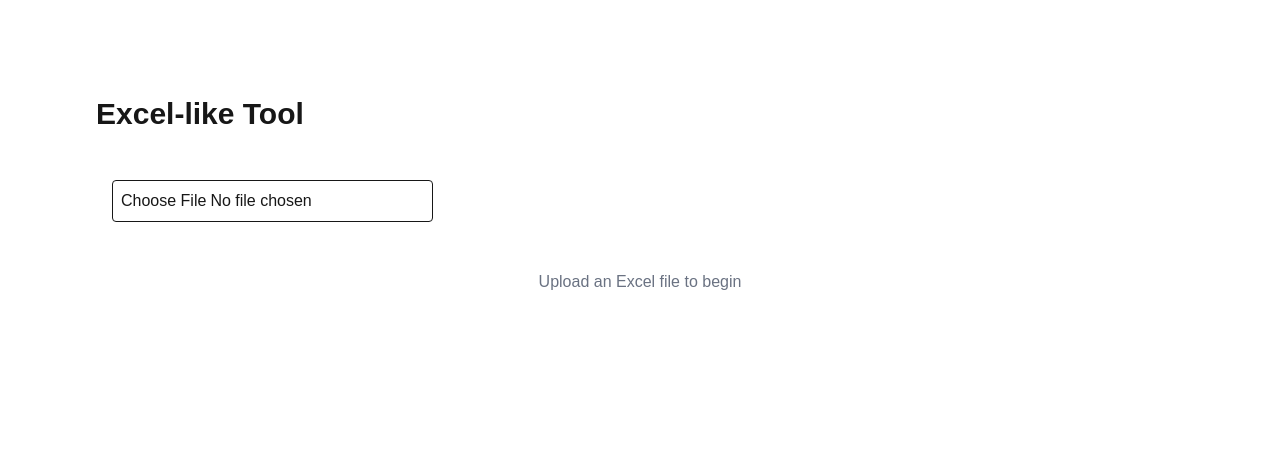
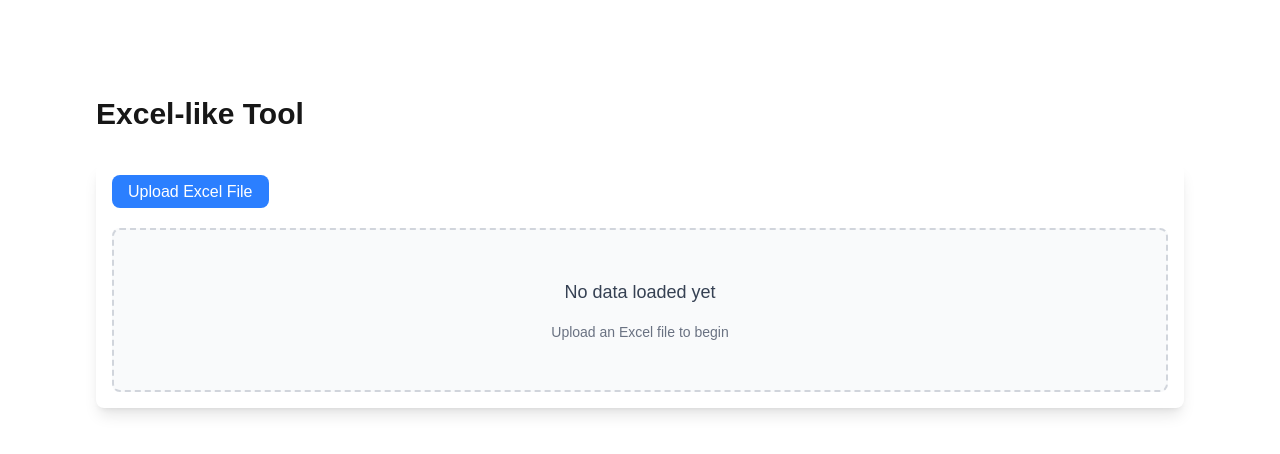
Before and after one commit to shashank-mishra14/excel-tool, a Next.js app: page / in a window 1280 px wide. Shown: the top 454 px of the page. Built offline with nearby package versions, Linux system fonts and the light colour scheme.

Commit message:
fixing ui and states

```diff
--- a/package.json
+++ b/package.json
@@ -10,6 +10,7 @@
   },
   "dependencies": {
     "@tanstack/react-table": "^8.21.2",
+    "@tanstack/react-virtual": "^3.13.5",
     "@types/xlsx": "^0.0.36",
     "file-saver": "^2.0.5",
     "next": "15.2.3",
--- a/src/components/ExcelGrid.tsx
+++ b/src/components/ExcelGrid.tsx
@@ -12,14 +12,17 @@ import {
   SortingState,
   ColumnFiltersState,
 } from '@tanstack/react-table';
-import { useState } from 'react';
+import { useState, useMemo, useCallback, useRef } from 'react';
+import { useVirtualizer } from '@tanstack/react-virtual';
 
 interface ExcelRow {
   [key: string]: string | number;
 }
 
+const ROW_HEIGHT = 40;
+
 export const ExcelGrid = () => {
-  const { rows, columns, setData, updateCell } = useExcelStore();
+  const { rows, columns, setData, updateCell, getProcessedRows } = useExcelStore();
   const columnHelper = createColumnHelper<ExcelRow>();
   const [editingCell, setEditingCell] = useState<{ rowIndex: number; columnKey: string } | null>(null);
   const [sorting, setSorting] = useState<SortingState>([]);
@@ -27,8 +30,13 @@ export const ExcelGrid = () => {
   const [selectedRows, setSelectedRows] = useState<Set<number>>(new Set());
   const [selectedColumns, setSelectedColumns] = useState<Set<string>>(new Set());
   const [draggedValue, setDraggedValue] = useState<string | null>(null);
+  const [isDragging, setIsDragging] = useState(false);
+  const containerRef = useRef<HTMLDivElement>(null);
 
-  const handleFileUpload = async (e: React.ChangeEvent<HTMLInputElement>) => {
+  // Memoize processed rows
+  const processedRows = useMemo(() => getProcessedRows(), [getProcessedRows]);
+
+  const handleFileUpload = useCallback(async (e: React.ChangeEvent<HTMLInputElement>) => {
     const file = e.target.files?.[0];
     if (!file) return;
 
@@ -39,7 +47,6 @@ export const ExcelGrid = () => {
       const worksheet = workbook.Sheets[workbook.SheetNames[0]];
       const jsonData: string[][] = utils.sheet_to_json(worksheet, { header: 1 });
 
-      // Specific handling for Commercial_Invoice.xlsx structure
       const headerRowIndex = 18;
       const dataStartRow = 19;
 
@@ -61,61 +68,88 @@ export const ExcelGrid = () => {
       setData(processedRows, headers);
     };
     reader.readAsArrayBuffer(file);
-  };
+  }, [setData]);
 
-  const handleDragStart = (value: string) => {
+  const handleDragStart = useCallback((e: React.DragEvent, value: string) => {
+    setIsDragging(true);
     setDraggedValue(value);
-  };
+    e.dataTransfer.effectAllowed = 'copy';
+  }, []);
 
-  const handleDragOver = (e: React.DragEvent) => {
+  const handleDragOver = useCallback((e: React.DragEvent) => {
     e.preventDefault();
-  };
+    e.currentTarget.classList.add('bg-blue-50');
+  }, []);
 
-  const handleDrop = (rowIndex: number, columnKey: string) => {
+  const handleDragLeave = useCallback((e: React.DragEvent) => {
+    e.currentTarget.classList.remove('bg-blue-50');
+  }, []);
+
+  const handleDrop = useCallback((e: React.DragEvent, rowIndex: number, columnKey: string) => {
+    e.preventDefault();
+    e.currentTarget.classList.remove('bg-blue-50');
+    setIsDragging(false);
+
     if (draggedValue !== null) {
       updateCell(rowIndex, columnKey, draggedValue);
       setDraggedValue(null);
     }
-  };
+  }, [draggedValue, updateCell]);
 
-  const toggleRowSelection = (rowId: number) => {
-    const newSelected = new Set(selectedRows);
+  const toggleRowSelection = useCallback((rowId: number) => {
+    setSelectedRows(prev => {
+      const newSelected = new Set(prev);
       if (newSelected.has(rowId)) {
         newSelected.delete(rowId);
       } else {
         newSelected.add(rowId);
       }
-    setSelectedRows(newSelected);
-  };
+      return newSelected;
+    });
+  }, []);
 
-  const toggleColumnSelection = (columnKey: string) => {
-    const newSelected = new Set(selectedColumns);
+  const toggleColumnSelection = useCallback((columnKey: string) => {
+    setSelectedColumns(prev => {
+      const newSelected = new Set(prev);
       if (newSelected.has(columnKey)) {
         newSelected.delete(columnKey);
       } else {
         newSelected.add(columnKey);
       }
-    setSelectedColumns(newSelected);
-  };
+      return newSelected;
+    });
+  }, []);
 
-  const tableColumns = columns.map((col) => {
+  const tableColumns = useMemo(() => columns.map((col) => {
     const cleanKey = col.toLowerCase().replace(/[^a-z0-9]/gi, '');
     return columnHelper.accessor(cleanKey, {
       header: (info) => (
         <div className="flex items-center gap-2">
-          <span>{col}</span>
+          <div className="flex items-center gap-1">
+            <span className="font-semibold text-gray-800">{col}</span>
+            <button
+              onClick={() => info.column.toggleSorting()}
+              className="p-1 hover:bg-gray-300 rounded text-gray-700"
+            >
+              {info.column.getIsSorted() === 'asc' ? '↑' : info.column.getIsSorted() === 'desc' ? '↓' : '↕'}
+            </button>
+          </div>
           <input
             type="text"
             placeholder="Filter..."
-            className="text-sm p-1 border rounded"
+            className="text-sm p-1 border border-gray-300 rounded w-24 text-gray-800 placeholder-gray-400"
             value={(info.column.getFilterValue() as string) ?? ''}
             onChange={(e) => info.column.setFilterValue(e.target.value)}
           />
           <button
             onClick={() => toggleColumnSelection(cleanKey)}
-            className={`p-1 rounded ${selectedColumns.has(cleanKey) ? 'bg-blue-100' : ''}`}
+            className={`p-1 rounded text-sm font-medium ${
+              selectedColumns.has(cleanKey)
+                ? 'bg-blue-100 text-blue-700 hover:bg-blue-200'
+                : 'text-gray-700 hover:bg-gray-300'
+            }`}
           >
-            Select
+            {selectedColumns.has(cleanKey) ? 'Selected' : 'Select'}
           </button>
         </div>
       ),
@@ -123,6 +157,7 @@ export const ExcelGrid = () => {
         const isEditing = editingCell?.rowIndex === info.row.index && editingCell?.columnKey === cleanKey;
         const value = info.getValue();
         const isSelected = selectedRows.has(info.row.original.id as number);
+        const isCalculated = ['productvalueinusd', 'discount', 'netamount'].includes(cleanKey);
 
         if (isEditing) {
           return (
@@ -138,8 +173,11 @@ export const ExcelGrid = () => {
                 if (e.key === 'Enter') {
                   setEditingCell(null);
                 }
+                if (e.key === 'Escape') {
+                  setEditingCell(null);
+                }
               }}
-              className="w-full p-1 border rounded"
+              className="w-full p-1 border border-gray-300 rounded focus:outline-none focus:ring-2 focus:ring-blue-500 text-gray-800"
               autoFocus
             />
           );
@@ -147,12 +185,18 @@ export const ExcelGrid = () => {
 
         return (
           <div
-            draggable
-            onDragStart={() => handleDragStart(String(value))}
+            draggable={!isCalculated}
+            onDragStart={(e) => handleDragStart(e, String(value))}
             onDragOver={handleDragOver}
-            onDrop={() => handleDrop(info.row.index, cleanKey)}
-            onClick={() => setEditingCell({ rowIndex: info.row.index, columnKey: cleanKey })}
-            className={`cursor-pointer hover:bg-gray-50 p-1 rounded ${isSelected ? 'bg-blue-50' : ''}`}
+            onDragLeave={handleDragLeave}
+            onDrop={(e) => handleDrop(e, info.row.index, cleanKey)}
+            onClick={() => !isCalculated && setEditingCell({ rowIndex: info.row.index, columnKey: cleanKey })}
+            className={`
+              cursor-pointer p-1 rounded transition-colors text-gray-800
+              ${isSelected ? 'bg-blue-50' : ''}
+              ${isDragging ? 'bg-blue-100' : ''}
+              ${isCalculated ? 'bg-gray-50 cursor-not-allowed text-gray-600' : 'hover:bg-gray-50'}
+            `}
           >
             {value}
           </div>
@@ -162,10 +206,10 @@ export const ExcelGrid = () => {
       enableResizing: true,
       size: 150,
     });
-  });
+  }), [columns, editingCell, selectedRows, selectedColumns, isDragging, handleDragStart, handleDragOver, handleDragLeave, handleDrop, toggleColumnSelection, updateCell]);
 
   const table = useReactTable({
-    data: rows,
+    data: processedRows,
     columns: tableColumns,
     getCoreRowModel: getCoreRowModel(),
     getSortedRowModel: getSortedRowModel(),
@@ -178,28 +222,52 @@ export const ExcelGrid = () => {
     onColumnFiltersChange: setColumnFilters,
   });
 
+  const virtualizer = useVirtualizer({
+    count: table.getRowModel().rows.length,
+    getScrollElement: () => containerRef.current,
+    estimateSize: () => ROW_HEIGHT,
+    overscan: 5,
+  });
+
+  const virtualRows = virtualizer.getVirtualItems();
+
   return (
-    <div className="p-4">
+    <div className="p-4 bg-white rounded-lg shadow-lg">
+      <div className="mb-6 flex items-center justify-between">
+        <div className="flex items-center gap-4">
+          <label className="relative">
             <input
               type="file"
               onChange={handleFileUpload}
               accept=".xlsx, .xls"
-        className="mb-4 p-2 border rounded"
+              className="hidden"
             />
+            <span className="px-4 py-2 bg-blue-500 text-white rounded-lg cursor-pointer hover:bg-blue-600 transition-colors">
+              Upload Excel File
+            </span>
+          </label>
+          {rows.length > 0 && (
+            <div className="text-sm text-gray-600">
+              {rows.length} rows loaded
+            </div>
+          )}
+        </div>
+      </div>
 
       {rows.length > 0 ? (
-        <div className="overflow-x-auto">
-          <table className="min-w-full border-collapse border border-gray-300">
-            <thead>
+        <div className="overflow-x-auto border border-gray-300 rounded-lg shadow-sm">
+          <div ref={containerRef} className="relative" style={{ height: '600px', overflow: 'auto' }}>
+            <table className="min-w-full border-collapse bg-white">
+              <thead style={{ position: 'sticky', top: 0, zIndex: 1 }}>
                 {table.getHeaderGroups().map(headerGroup => (
-                <tr key={headerGroup.id}>
-                  <th className="border border-gray-300 p-2 bg-gray-100 w-12">
+                  <tr key={headerGroup.id} className="bg-gray-100">
+                    <th className="border border-gray-300 p-2 bg-gray-200 w-12">
                       <button
                         onClick={() => {
                           const allIds = rows.map(row => row.id as number);
                           setSelectedRows(new Set(allIds));
                         }}
-                      className="p-1 rounded hover:bg-gray-200"
+                        className="p-1 rounded hover:bg-gray-300 text-sm font-medium text-gray-700"
                       >
                         Select All
                       </button>
@@ -207,7 +275,7 @@ export const ExcelGrid = () => {
                     {headerGroup.headers.map(header => (
                       <th
                         key={header.id}
-                      className="border border-gray-300 p-2 bg-gray-100"
+                        className="border border-gray-300 p-2 bg-gray-200"
                         style={{ width: header.getSize() }}
                       >
                         {flexRender(
@@ -219,30 +287,56 @@ export const ExcelGrid = () => {
                   </tr>
                 ))}
               </thead>
-            <tbody>
-              {table.getRowModel().rows.map(row => (
-                <tr key={row.id} className={selectedRows.has(row.original.id as number) ? 'bg-blue-50' : ''}>
+              <tbody style={{ position: 'relative', height: `${virtualizer.getTotalSize()}px` }}>
+                {virtualRows.map(virtualRow => {
+                  const row = table.getRowModel().rows[virtualRow.index];
+                  return (
+                    <tr
+                      key={`row-${row.original.id}`}
+                      style={{
+                        position: 'absolute',
+                        top: 0,
+                        left: 0,
+                        width: '100%',
+                        transform: `translateY(${virtualRow.start}px)`,
+                        height: `${virtualRow.size}px`,
+                      }}
+                      className={`
+                        ${selectedRows.has(row.original.id as number) ? 'bg-blue-50' : 'bg-white'}
+                        hover:bg-gray-50 transition-colors
+                      `}
+                    >
                       <td className="border border-gray-300 p-2">
                         <input
                           type="checkbox"
                           checked={selectedRows.has(row.original.id as number)}
                           onChange={() => toggleRowSelection(row.original.id as number)}
-                      className="w-4 h-4"
+                          className="w-4 h-4 rounded border-gray-300 text-blue-500 focus:ring-blue-500"
                         />
                       </td>
                       {row.getVisibleCells().map(cell => (
-                    <td key={cell.id} className="border border-gray-300 p-2">
+                        <td
+                          key={`cell-${row.original.id}-${cell.column.id}`}
+                          className="border border-gray-300 p-2"
+                        >
                           {flexRender(cell.column.columnDef.cell, cell.getContext())}
                         </td>
                       ))}
                     </tr>
-              ))}
+                  );
+                })}
               </tbody>
             </table>
           </div>
+        </div>
       ) : (
-        <div className="text-gray-500 text-center p-8">
+        <div className="text-center p-12 bg-gray-50 rounded-lg border-2 border-dashed border-gray-300">
+          <div className="text-gray-700 text-lg mb-4">
+            No data loaded yet
+          </div>
+          <div className="text-gray-500 text-sm">
             Upload an Excel file to begin
+          </div>
         </div>
       )}
     </div>
--- a/src/stores/store.ts
+++ b/src/stores/store.ts
@@ -1,4 +1,5 @@
 import { create } from 'zustand';
+import { devtools } from 'zustand/middleware';
 
 interface ExcelRow {
   [key: string]: string | number;
@@ -9,37 +10,64 @@ interface ExcelStore {
   columns: string[];
   setData: (rows: ExcelRow[], columns: string[]) => void;
   updateCell: (rowIndex: number, columnKey: string, value: string | number) => void;
+  getProcessedRows: () => ExcelRow[];
 }
 
-export const useExcelStore = create<ExcelStore>((set) => ({
+const calculateRowValues = (row: ExcelRow): ExcelRow => {
+  const rate = parseFloat(String(row.rateinusd)) || 0;
+  const boxes = parseFloat(String(row.totalnoofboxes)) || 0;
+  const qty = parseFloat(String(row.totalqty)) || 0;
+
+  const amount = rate * boxes * qty;
+  const discount = Math.min(amount * 0.15, 50);
+  const netAmount = amount - discount;
+
+  return {
+    ...row,
+    productvalueinusd: amount,
+    discount: discount,
+    netamount: netAmount
+  };
+};
+
+export const useExcelStore = create<ExcelStore>()(
+  devtools(
+    (set, get) => ({
       rows: [],
       columns: [],
-  setData: (rows, columns) => set({ rows, columns }),
-  updateCell: (rowIndex, columnKey, value) =>
+      setData: (rows, columns) => {
+        // Process all rows at once
+        const processedRows = rows.map(row => calculateRowValues(row));
+        set({ rows: processedRows, columns });
+      },
+      updateCell: (rowIndex, columnKey, value) => {
         set((state) => {
           const newRows = [...state.rows];
           const cleanKey = columnKey.toLowerCase().replace(/[^a-z0-9]/gi, '');
+
+          // Only update if the value has changed
+          if (newRows[rowIndex][cleanKey] === value) {
+            return state;
+          }
 
           newRows[rowIndex] = {
             ...newRows[rowIndex],
             [cleanKey]: value
           };
 
-      // Auto calculations for specific columns
+          // Recalculate only if the updated field affects calculations
           if (['rateinusd', 'totalnoofboxes', 'totalqty'].includes(cleanKey)) {
-        const rate = parseFloat(String(newRows[rowIndex].rateinusd)) || 0;
-        const boxes = parseFloat(String(newRows[rowIndex].totalnoofboxes)) || 0;
-        const qty = parseFloat(String(newRows[rowIndex].totalqty)) || 0;
-
-        const amount = rate * boxes * qty;
-        const discount = Math.min(amount * 0.15, 50);
-        const netAmount = amount - discount;
-
-        newRows[rowIndex].productvalueinusd = amount;
-        newRows[rowIndex].discount = discount;
-        newRows[rowIndex].netamount = netAmount;
+            newRows[rowIndex] = calculateRowValues(newRows[rowIndex]);
           }
 
           return { rows: newRows };
+        });
+      },
+      getProcessedRows: () => {
+        const state = get();
+        return state.rows;
+      }
     }),
-}));
+    { name: 'excel-store' }
+  )
+);
```
Also changed, not shown: 1 other file (tests, documents, lock files or other folders). Lines whose indentation alone changed are shown as unchanged.
